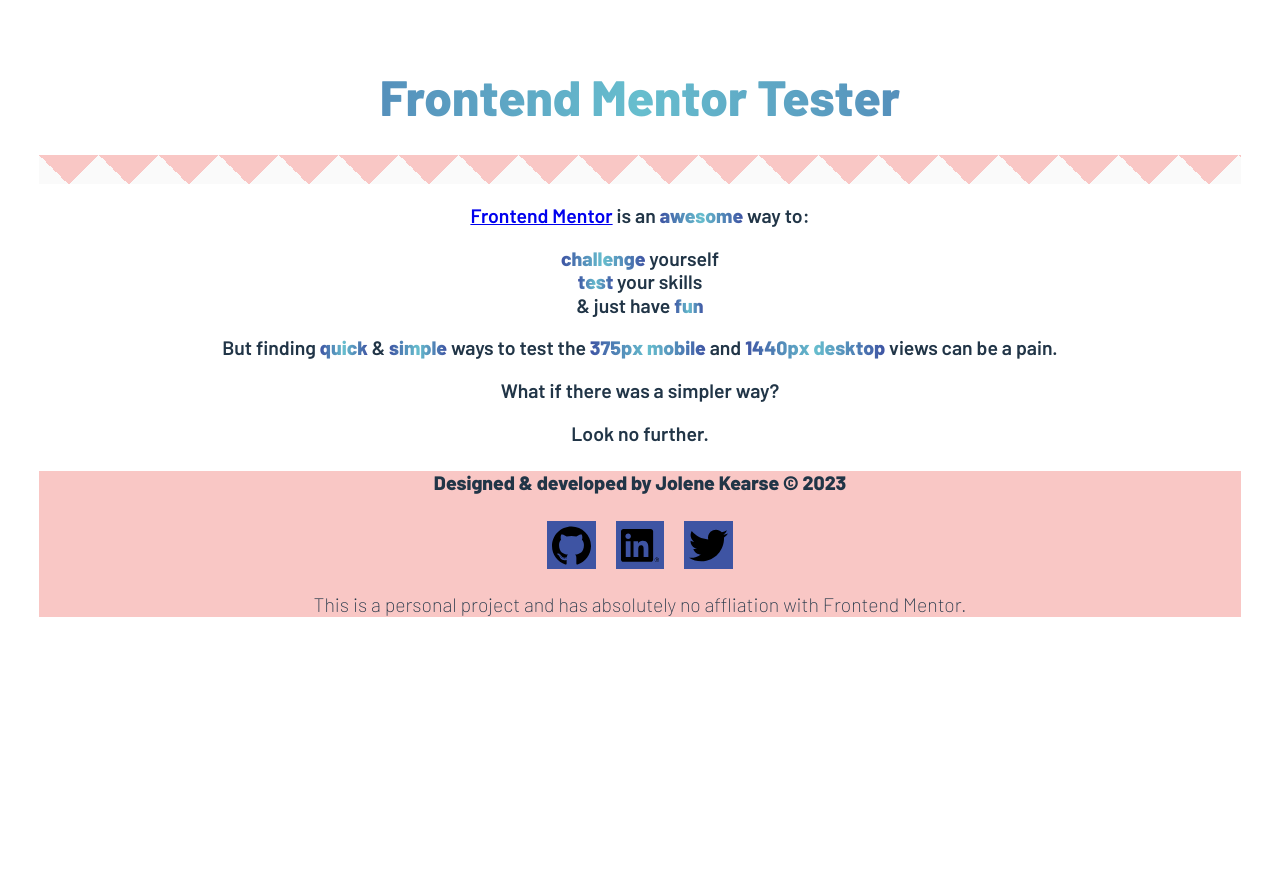
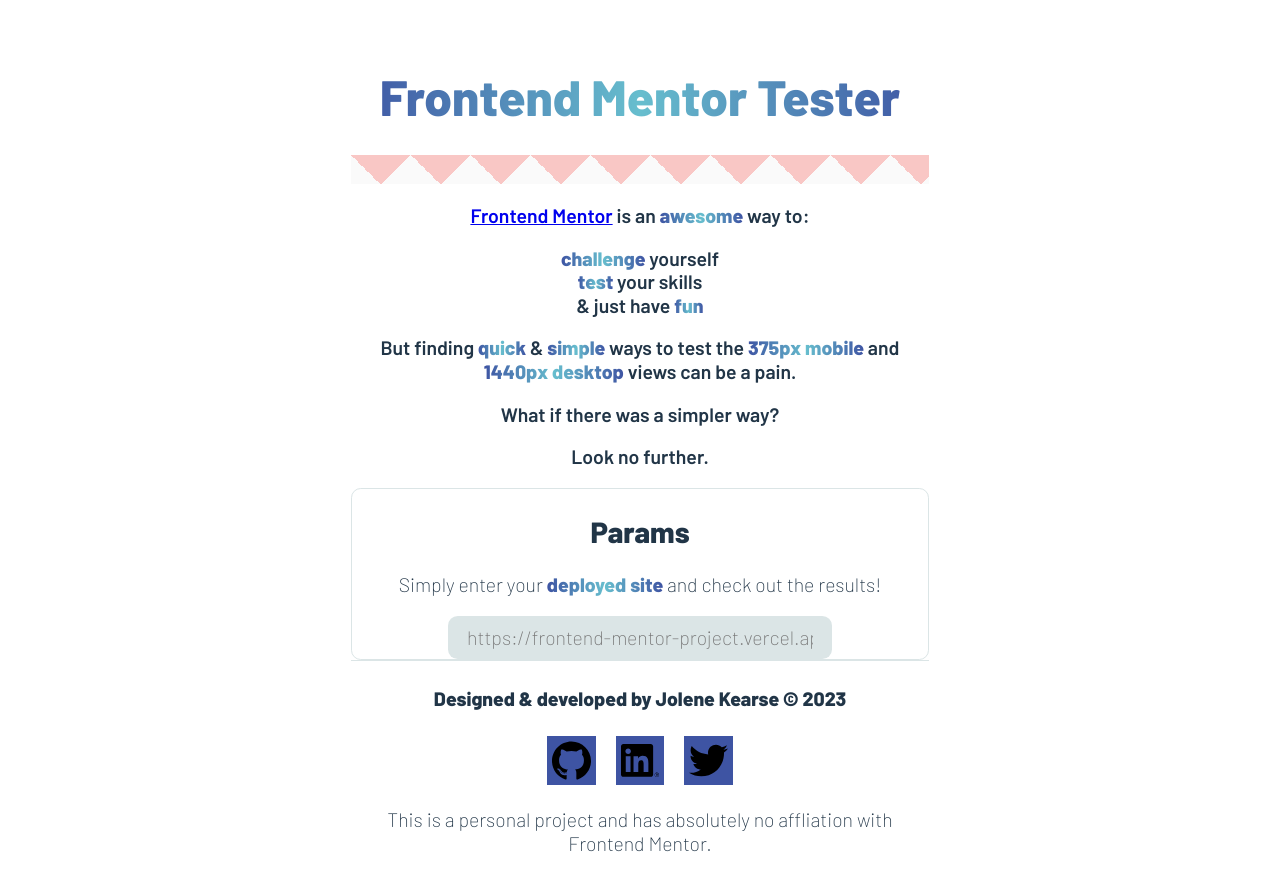
Before and after one commit to JoleneKearse/frontend-mentor-tester, a React (Vite) app in the folder fem-tester/: page / in a window 1280 px wide. Shown: the top 890 px of the page. Before the commit the page ends 800 px from the top, so only its background shows below. Built offline with nearby package versions, Linux system fonts and the light colour scheme.

Commit message:
feat: style Input

```diff
--- a/fem-tester/src/App.jsx
+++ b/fem-tester/src/App.jsx
@@ -1,6 +1,7 @@
 import { useState } from 'react'
 import './App.css'
 import Header from './components/Header'
+import Input from './components/Input'
 import Footer from './components/Footer'
 
 function App() {
@@ -9,7 +10,7 @@
   return (
     <div className="App">
       <Header />
-
+      <Input />
       <Footer />
     </div>
   )
--- /dev/null
+++ b/fem-tester/src/components/Input.jsx
@@ -0,0 +1,15 @@
+import React from 'react'
+
+const Input = () => {
+  return (
+    <div id="inputBlock">
+      <h2>Params</h2>
+      <p>Simply enter your <span className='gradient-text bold'>deployed site</span> and check out the results!</p>
+      <label htmlFor="website">
+        <input type="url" name="website" id="websiteUrl" placeholder='https://frontend-mentor-project.vercel.app'/>
+      </label>
+    </div>
+  )
+}
+
+export default Input
--- a/fem-tester/src/index.css
+++ b/fem-tester/src/index.css
@@ -7,8 +7,8 @@
   --clr-accent-blue: #3e54a3;
   --clr-accent-pink: #f9c7c5;
   --clr-accent-pred: #ed2c49;
+  --border-radius: .5em;
   --gradient-img: linear-gradient(to top, #f0f0f0, #d1d1d1);
-  --gradient-title: linear-gradient(to right, var(--clr-accent-blue), var(--clr-accent-aqua), var(--clr-accent-pink), var(--clr-accent-red));
 
   font-size: clamp(1.0625rem, 0.5069rem + 0.8889vw, 1.5625rem);
   font-family: 'Barlow', sans-serif;
@@ -39,6 +39,16 @@
   margin: 0;
   padding: 0;
   list-style: none;
+}
+
+input,
+button {
+  font: inherit;
+}
+
+a,
+button {
+  cursor: pointer;
 }
 /* UTILITY CLASSES */
 
@@ -79,6 +89,31 @@
   background-repeat: repeat;
 }
 
+/* LAYOUT */
+
+body {
+  max-width: 60ch;
+  margin-inline: auto;
+}
+
+#inputBlock {
+  background-color: var(--clr-neutral-100);
+  border-radius: var(--border-radius);
+  border: .1rem solid var(--clr-neutral-300);
+}
+
+input {
+  padding: .5em 1em;
+  border: none;
+  border-radius: var(--border-radius);
+  background-color: var(--clr-neutral-300);
+}
+
+#websiteUrl {
+  width: 60%;
+  color: var(--clr-neutral-900);
+}
+
 button {
   border-radius: 8px;
   border: 1px solid transparent;
@@ -87,7 +122,6 @@
   font-weight: 500;
   font-family: inherit;
   background-color: #1a1a1a;
-  cursor: pointer;
   transition: border-color 0.25s;
 }
 
@@ -97,7 +131,7 @@
 }
 
 footer {
-  background-color: var(--clr-accent-pink);
+  border-top: .1rem solid var(--clr-neutral-300);
 }
 
 footer ul {
```
